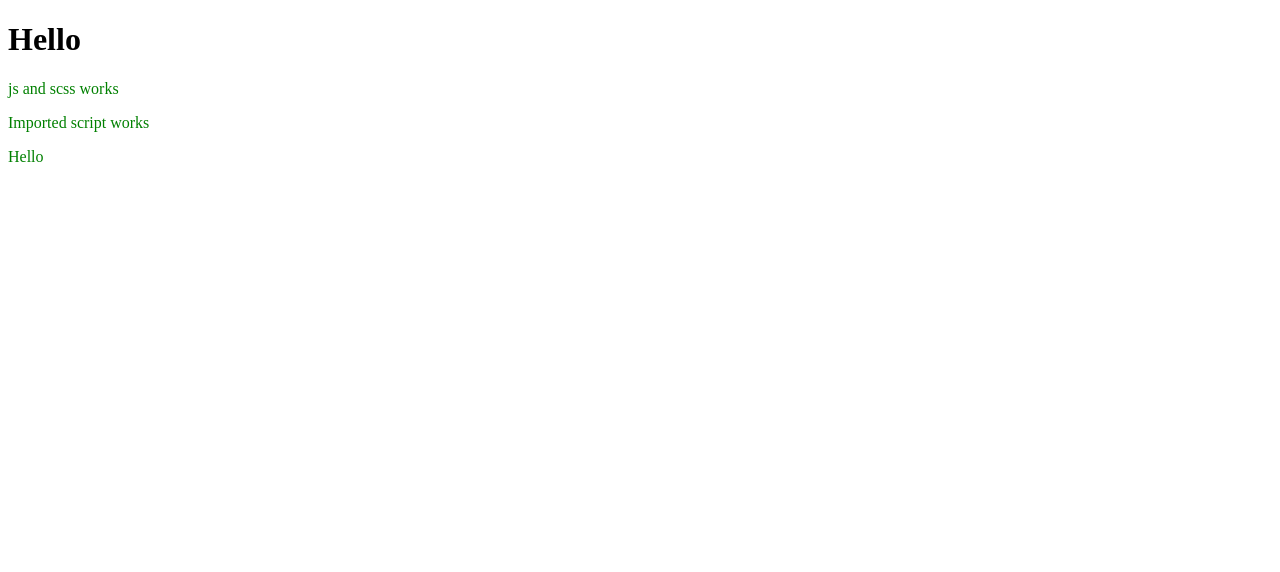
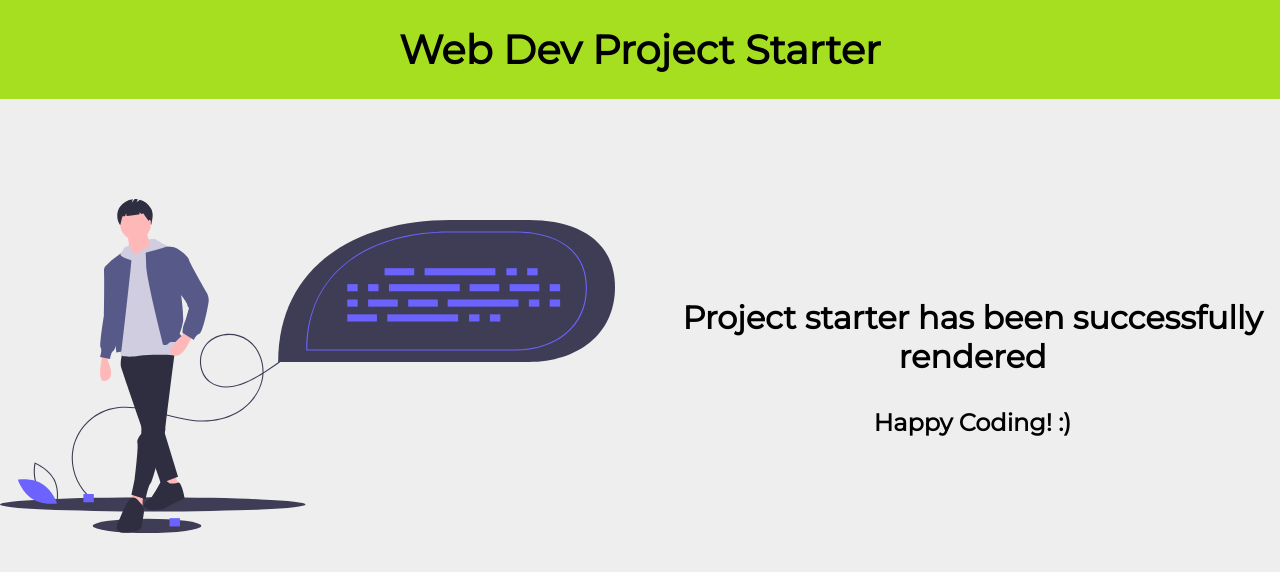
Before and after one commit to adamwojnicki/web-dev-starter, a website built with Parcel: page src/index.html in a window 1280 px wide. Built offline with nearby package versions, Linux system fonts and the light colour scheme.

Commit message:
Improved welcome screen and basic script refactoring

```diff
--- a/src/index.html
+++ b/src/index.html
@@ -1,14 +1,29 @@
 <!DOCTYPE html>
 <html lang="en">
+
 <head>
   <meta charset="UTF-8" />
   <meta name="viewport" content="width=device-width, initial-scale=1.0" />
   <meta http-equiv="X-UA-Compatible" content="ie=edge" />
-    <title>Web Dev Project starter</title>
+  <title>Web Dev Project Starter</title>
   <script defer src="./js/main.js"></script>
 </head>
+
 <body>
-    <h1>Hello</h1>
-    <p class="js-scss"></p>
+
+  <header>
+    <h1>Web Dev Project Starter</h1>
+  </header>
+  <main>
+    <div class="left">
+      <img src="./assets/img/undraw_source_code_xx2e.svg" alt="">
+    </div>
+    <div class="right">
+      <h3>Project starter has been successfully rendered</h3>
+      <h4>Happy Coding! :)</h4>
+    </div>
+
+  </main>
 </body>
+
 </html>
--- a/src/js/main.js
+++ b/src/js/main.js
@@ -1,10 +1,2 @@
-import { checkScript } from "./script";
-import { Hello } from "./newScript";
 import "../scss/main.scss";
-
-console.log("IT WORKS");
-document.querySelector(".js-scss").textContent = "js and scss works";
-document.body.appendChild(checkScript());
-
-const hello = new Hello();
-document.body.appendChild(hello.sayHello());
+console.log("IT WORKS!");
--- a/src/js/newScript.js
+++ /dev/null
@@ -1,11 +0,0 @@
-export class Hello {
-  constructor() {
-    this.greeting = "Hello";
-  }
-  sayHello() {
-    const newElement = document.createElement("p");
-    newElement.textContent = this.greeting;
-    newElement.classList.add("js-scss");
-    return newElement;
-  }
-}
--- a/src/js/script.js
+++ /dev/null
@@ -1,6 +0,0 @@
-export const checkScript = () => {
-  const newp = document.createElement("p");
-  newp.classList.add("js-scss");
-  newp.textContent = "Imported script works";
-  return newp;
-};
--- a/src/scss/main.scss
+++ b/src/scss/main.scss
@@ -1,3 +1,54 @@
-.js-scss {
-  color: green;
+@import url("https://fonts.googleapis.com/css?family=Montserrat&display=swap");
+
+$background-grey: #eeeeee;
+$background-lime: #a6df20;
+
+* {
+  margin: 0;
+  padding: 0;
+  box-sizing: border-box;
 }
+
+body {
+  min-width: 100%;
+  min-height: 100vh;
+  background: $background-grey;
+  font-family: "Montserrat", Arial, sans-serif;
+}
+
+header {
+  width: 100%;
+  text-align: center;
+  background: $background-lime;
+  h1 {
+    padding: 25px;
+    font-size: 2.5rem;
+  }
+}
+
+main {
+  display: grid;
+  grid-template-columns: repeat(2, 1fr);
+  grid-gap: 50px;
+  max-width: 1440px;
+  margin: 100px auto;
+  div {
+    flex: 1;
+    img {
+      width: 100%;
+    }
+  }
+  .right {
+    display: flex;
+    justify-content: center;
+    flex-direction: column;
+    text-align: center;
+    h3 {
+      font-size: 2rem;
+      margin-bottom: 32px;
+    }
+    h4 {
+      font-size: 1.5rem;
+    }
+  }
+}
```
Also changed, not shown: src/assets/img/undraw_source_code_xx2e.svg (added). Lines whose indentation alone changed are shown as unchanged.
